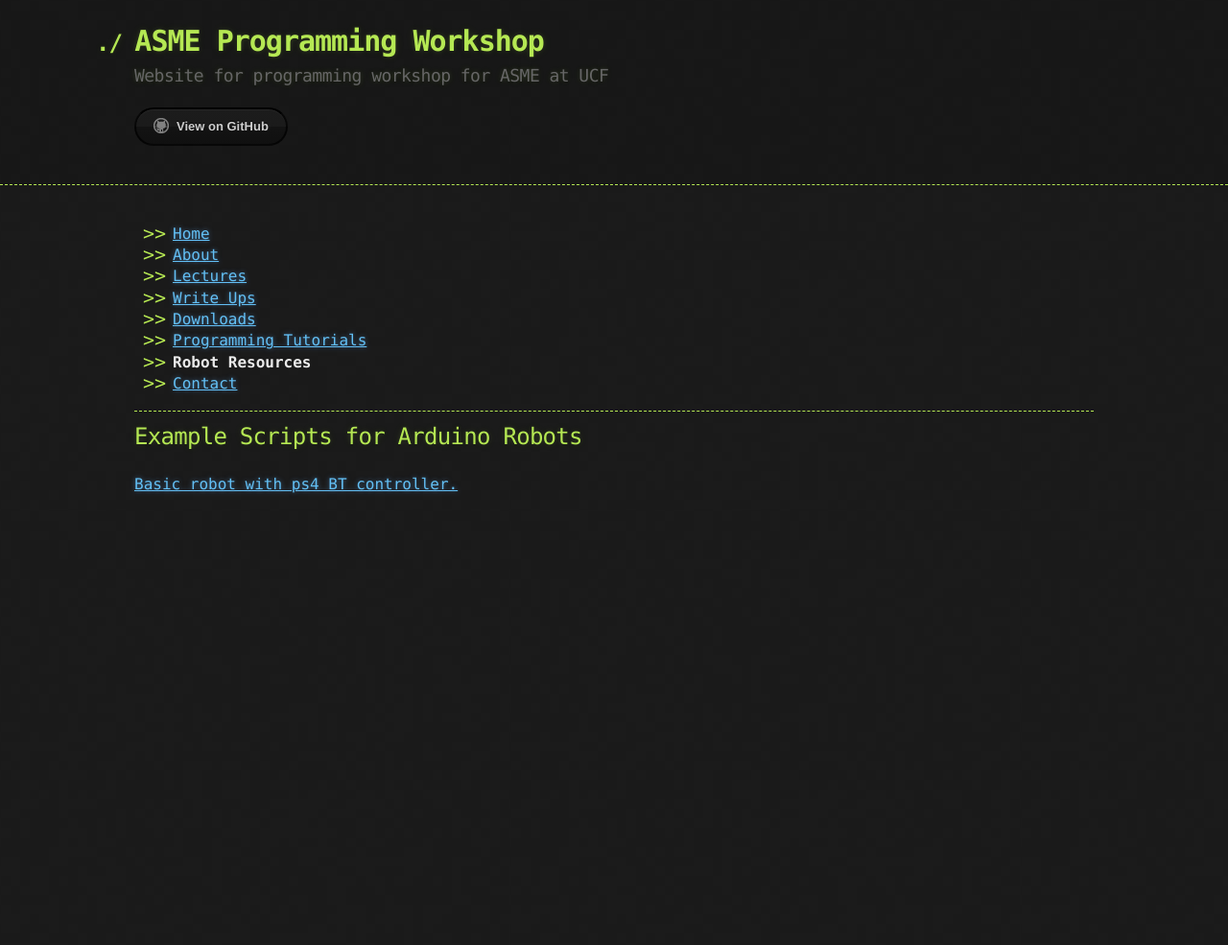
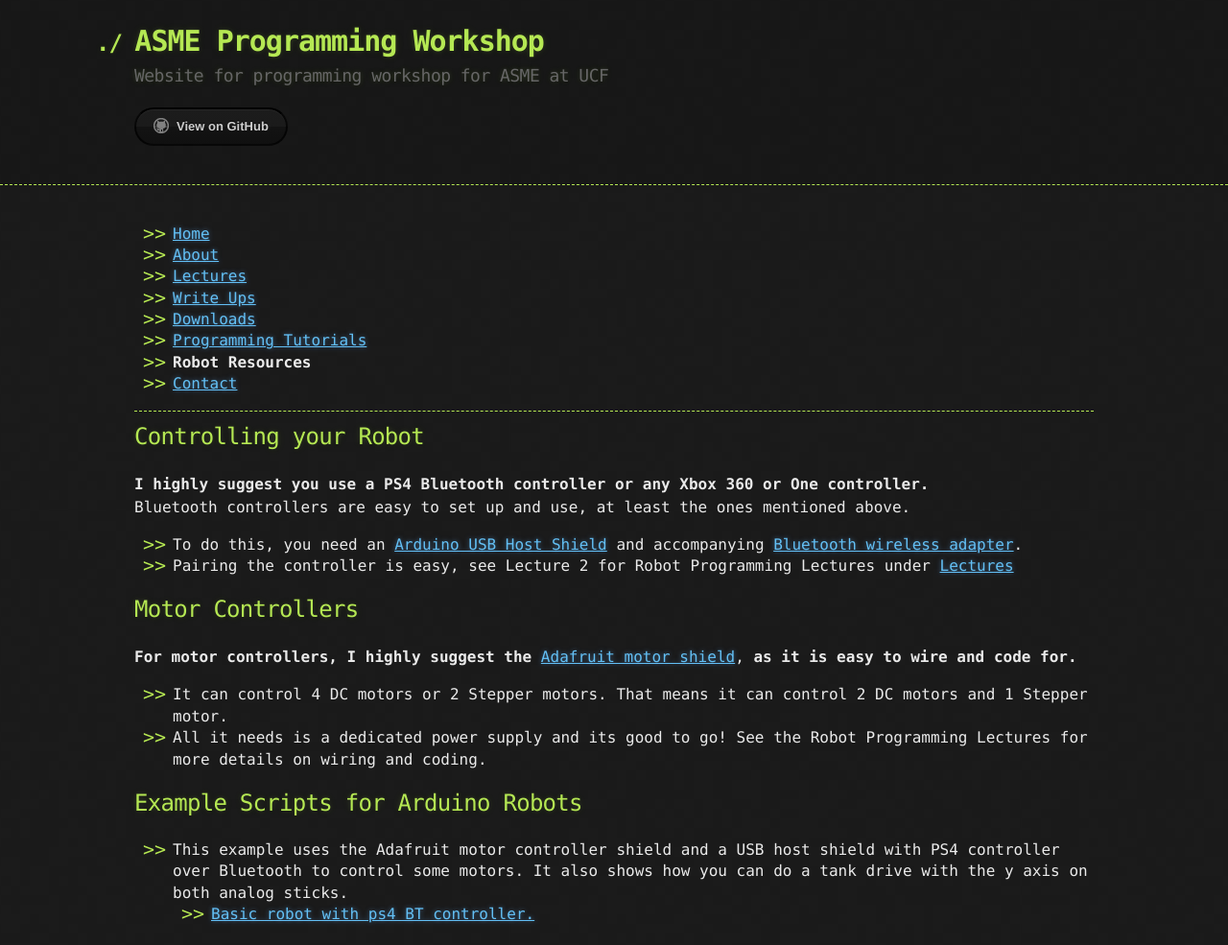
Before and after one commit to brandons209/workshop, a Jekyll site: the page built from pages/Robot_Resources.md, in a window 1280 px wide. Shown: the whole page at 96% size. Built offline with Jekyll 4.4.1, drawn with Linux system fonts in a browser that asks for light colours; before the commit the page ends 900 px from its top, so only the background shows below that.

Commit message:
Added information on robot_resources, fixed some spelling errors.

```diff
--- a/pages/Robot_Resources.md
+++ b/pages/Robot_Resources.md
@@ -11,6 +11,18 @@
 * [Contact](Contact.md)
 
 * * *
+## Controlling your Robot
+**I highly suggest you use a PS4 Bluetooth controller or any Xbox 360 or One controller.**
+Bluetooth controllers are easy to set up and use, at least the ones mentioned above.
+* To do this, you need an [Arduino USB Host Shield](https://store.arduino.cc/usa/arduino-usb-host-shield) and accompanying [Bluetooth wireless adapter](https://github.com/felis/USB_Host_Shield_2.0/wiki/Bluetooth-dongles).
+* Pairing the controller is easy, see Lecture 2 for Robot Programming Lectures under [Lectures](Lectures.md)
+
+## Motor Controllers
+**For motor controllers, I highly suggest the** [Adafruit motor shield](https://www.adafruit.com/product/1438?gclid=CjwKCAiAqIHTBRAVEiwA6TgJw5LRyxHq3K9mnEQkyjCQKqnoeI4orKzAAj2KrmRVDnoR4DovjPvrMBoC-WAQAvD_BwE
+), **as it is easy to wire and code for.**
+* It can control 4 DC motors or 2 Stepper motors. That means it can control 2 DC motors and 1 Stepper motor.
+* All it needs is a dedicated power supply and its good to go! See the Robot Programming Lectures for more details on wiring and coding.
 
 ## Example Scripts for Arduino Robots
-[Basic robot with ps4 BT controller.](https://goo.gl/P4gi3Q)
+* This example uses the Adafruit motor controller shield and a USB host shield with PS4 controller over Bluetooth to control some motors. It also shows how you can do a tank drive with the y axis on both analog sticks.
+  * [Basic robot with ps4 BT controller.](https://goo.gl/P4gi3Q)
```
Also changed, not shown: pages/Write_Ups.md (+1 -1 lines).
